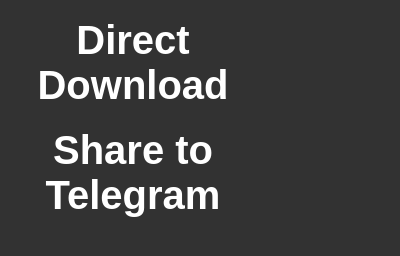
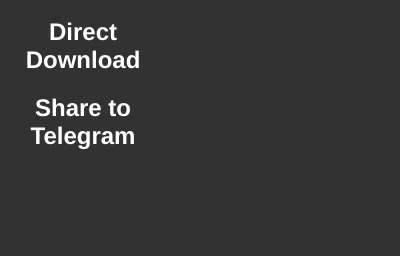
Before and after one commit to jorgemanzo/getr-Firefox, a browser extension: page getr/popup/menu.html in a window 400 px wide. Drawn offline with Linux system fonts and the light colour scheme.

Commit message:
Style changes, removes console.logs()

```diff
--- a/getr/popup/menu.css
+++ b/getr/popup/menu.css
@@ -1,6 +1,6 @@
 html, body {
-  width: 250px;
-  font-family: Veranda, sans-serif;
+  width: 150px;
+  font-family: Helvetica, sans-serif;
   background-color: rgb(50,50,50);
 }
 
@@ -17,7 +17,7 @@
 .item {
   text-align: center;
   margin: 10px;
-  font-size: 30pt;
+  font-size: 18pt;
   font-weight: bold;
   color: white;
 }
--- a/getr/popup/menu.js
+++ b/getr/popup/menu.js
@@ -1,5 +1,4 @@
 const clickCallback = async (event) => {
-	console.log("In Background Script: ", event.target)
 	let sendEvent = (tabs, clickedButton) => {
 		browser.tabs.sendMessage(tabs[0].id, {
 			"clickedButton": clickedButton
@@ -22,7 +21,6 @@
 }
 
 const contentScriptMessageHandler = async (m) => {
-	console.log("In BG Script, message from Content script: ", m)
 	if(m.clickedButton === "download") {
 		const download = await browser.downloads.download({
 			url: m.imgUrl,
```
